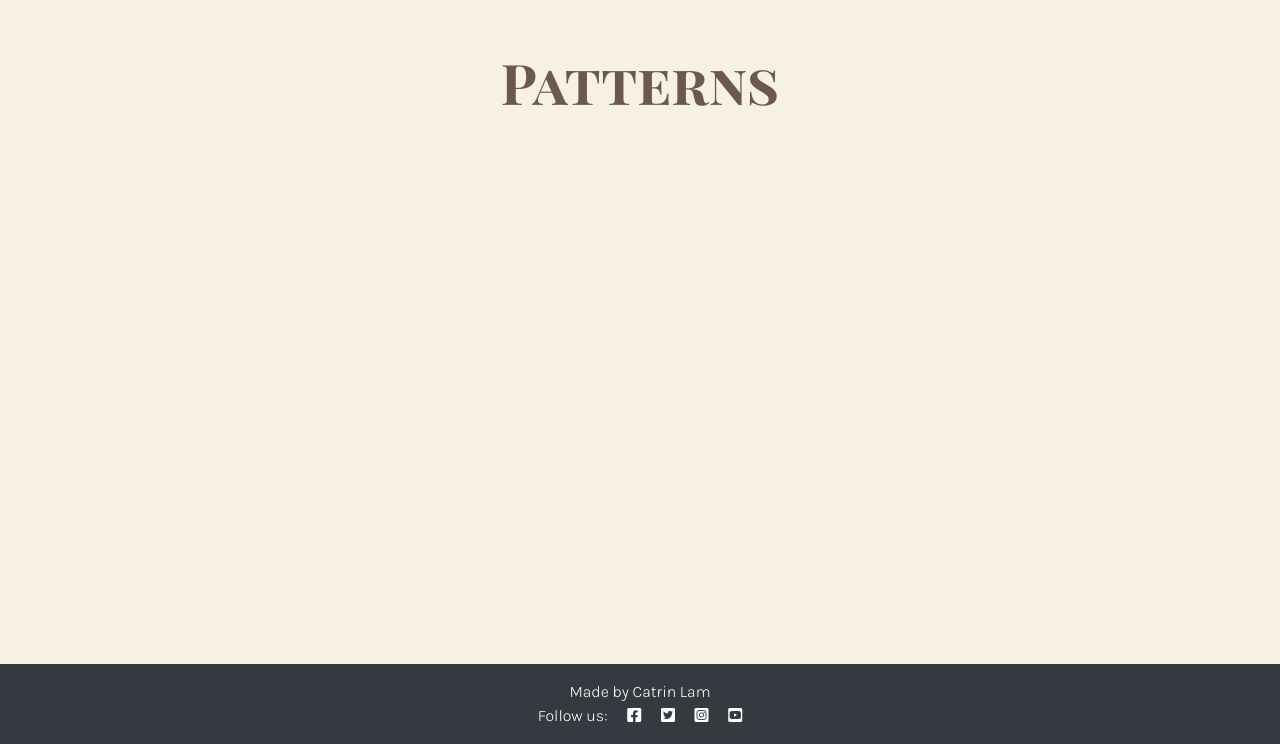
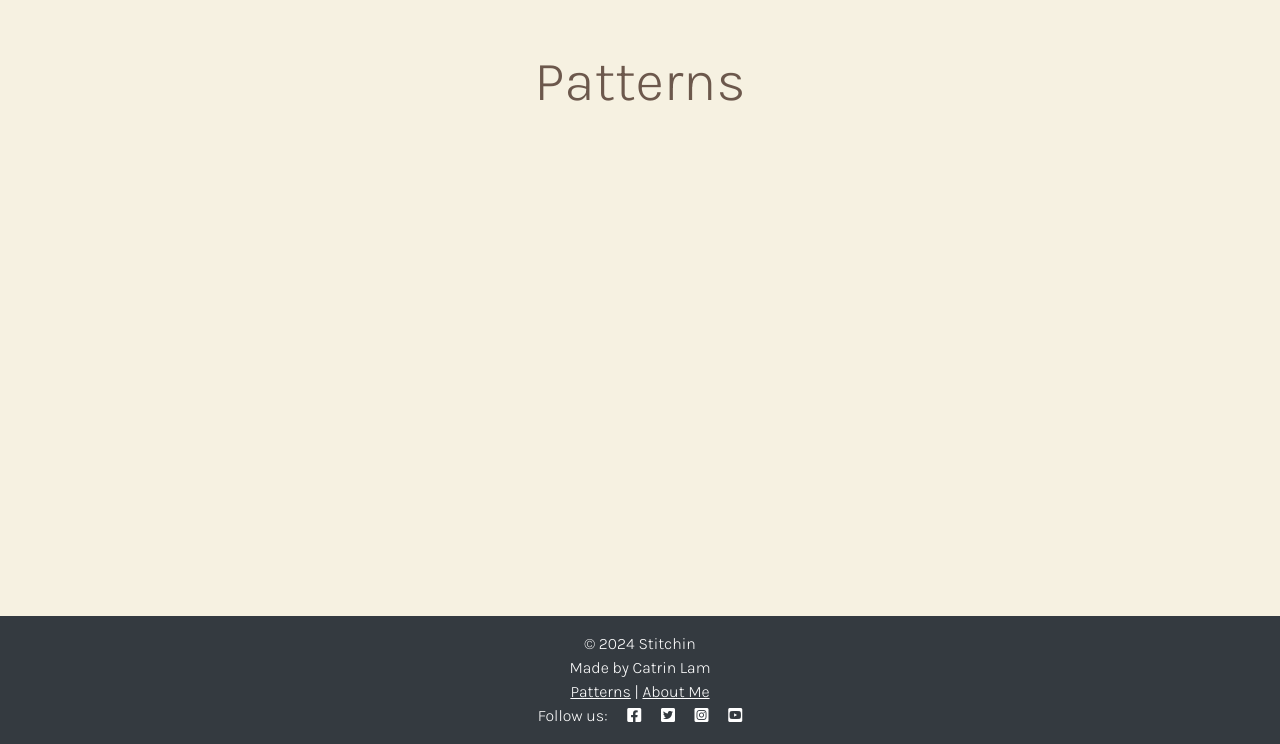
Before and after one commit to catrinlam/Stitchin, a Django app: page / in a window 1280 px wide. Shown: the part 56-800 px from the top of the page. Run offline with Django 5.2, Linux system fonts and the light colour scheme; data that the repository does not hold is empty.

Commit message:
Update footer layout and styling; change font family in CSS

```diff
--- a/static/css/style.css
+++ b/static/css/style.css
@@ -8,7 +8,7 @@ body {
 }
 
 h1, h2, h3, h4, h5, h6 {
-    font-family: 'Playfair Display SC', serif;
+    font-family: 'Karla', sans-serif;
     color: #6C584C; /* Accent Color: Umber */
 }
 
--- a/templates/base.html
+++ b/templates/base.html
@@ -66,16 +66,47 @@
 
     <!-- Footer -->
     <footer class="footer mt-auto py-3 dark-bg">
-        <p class="m-0 text-center text-white">Made by Catrin Lam</p>
-        <p class="m-0 text-center text-white">Follow us: <i class="fab fa-facebook-square ms-3"></i>
-            <i class="fab fa-twitter-square ms-3"></i>
-            <i class="fab fa-instagram-square ms-3"></i>
-            <i class="fab fa-youtube-square ms-3"></i>
-        </p>
+        <div class="container">
+            <div class="row">
+                <div class="col-12 text-center">
+                    <p class="m-0 text-white">© 2024 Stitchin</p>
+                    <p class="m-0 text-white">Made by Catrin Lam</p>
+                    <p class="m-0 text-white">
+                        <a href="{% url 'home' %}" class="text-white">Patterns</a> |
+                        <a href="#" class="text-white">About Me</a>
+                    </p>
+                    <p class="m-0 text-white">Follow us:
+                        <a href="https://www.facebook.com" class="text-white"><i class="fab fa-facebook-square ms-3"></i></a>
+                        <a href="https://www.twitter.com" class="text-white"><i class="fab fa-twitter-square ms-3"></i></a>
+                        <a href="https://www.instagram.com" class="text-white"><i class="fab fa-instagram-square ms-3"></i></a>
+                        <a href="https://www.youtube.com" class="text-white"><i class="fab fa-youtube-square ms-3"></i></a>
+                    </p>
+                </div>
+                {% comment %} <div class="col-md-6 text-center text-md-start"> {% endcomment %}
+                    {% comment %} <p class="m-0 text-white">© 2024 Stitchin</p>
+                <div class="col-12 text-center">
+                    <p class="m-0 text-white">Made by Catrin Lam</p>
+                    <p class="m-0 text-white">
+                        <a href="{% url 'home' %}" class="text-white">Patterns</a> |
+                        <a href="#" class="text-white">About Me</a>
+                    </p>
+                </div> {% endcomment %}
+                {% comment %} <div class="col-md-6 text-center text-md-end"> {% endcomment %}
+                {% comment %} <div class="col-12 text-center mt-2">
+                    <p class="m-0 text-white">Follow us:</p>
+                    <p class="m-0 text-white">
+                        <a href="https://www.facebook.com" class="text-white"><i class="fab fa-facebook-square ms-3"></i></a>
+                        <a href="https://www.twitter.com" class="text-white"><i class="fab fa-twitter-square ms-3"></i></a>
+                        <a href="https://www.instagram.com" class="text-white"><i class="fab fa-instagram-square ms-3"></i></a>
+                        <a href="https://www.youtube.com" class="text-white"><i class="fab fa-youtube-square ms-3"></i></a>
+                    </p>
+                </div> {% endcomment %}
+            </div>
+        </div>
     </footer>
 
-    <script src="https://cdn.jsdelivr.net/npm/bootstrap@5.3.3/dist/js/bootstrap.bundle.min.js" integrity="sha384-YvpcrYf0tY3lHB60NNkmXc5s9fDVZLESaAA55NDzOxhy9GkcIdslK1eN7N6jIeHz" crossorigin="anonymous">
-
+    <script src="https://cdn.jsdelivr.net/npm/bootstrap@5.0.1/dist/js/bootstrap.bundle.min.js"
+        integrity="sha384-gtEjrD/SeCtmISkJkNUaaKMoLD0//ElJ19smozuHV6z3Iehds+3Ulb9Bn9Plx0x4" crossorigin="anonymous">
     </script>
 </body>
 
```
